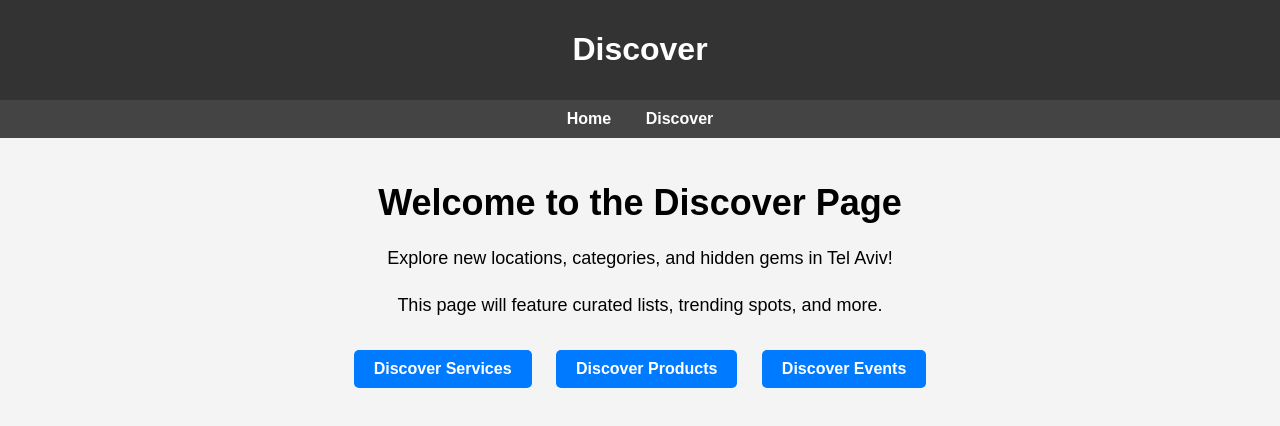
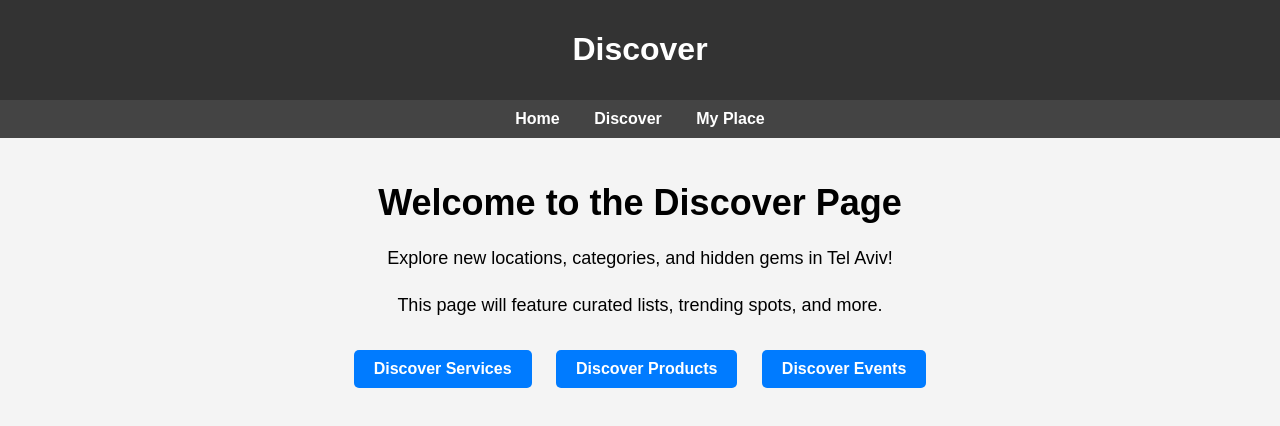
Before and after one commit to Yaarashiran/thriftiestrial, a plain HTML site: page discover.html in a window 1280 px wide. Drawn offline with Linux system fonts and the light colour scheme.

Commit message:
Update discover.html

```diff
--- a/discover.html
+++ b/discover.html
@@ -74,6 +74,7 @@
     <nav>
         <a href="index.html">Home</a>
         <a href="discover.html">Discover</a>
+        <a href="myplace.html">My Place</a>
     </nav>
 
     <!-- Main Content -->
```
